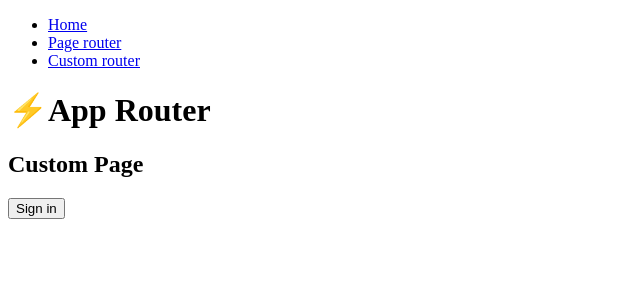
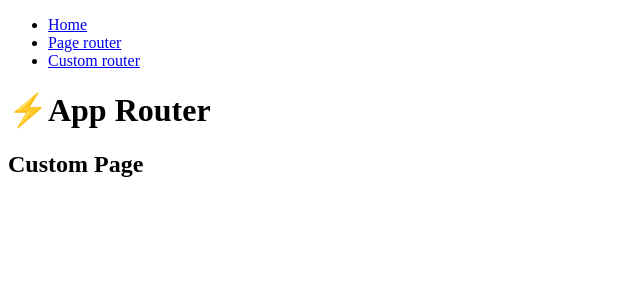
Before and after one commit to alnatalie/dz-auth-ts-app-prisma-next, a Next.js app: page /custom in a window 1280 px wide. Shown: the top 300 px of the page, without its empty margins (0-640 px from the left). Built offline with nearby package versions, Linux system fonts and the light colour scheme; no server answers.

Commit message:
+устранение ошибок

```diff
--- a/app/custom/page.tsx
+++ b/app/custom/page.tsx
@@ -6,54 +6,54 @@ import { auth, signIn, signOut, } from "@/auth"
 export default function Page1(){
     return <>
         <h2>Custom Page</h2>
-        <Account/>
+        {/* <Account/> */}
     </>
 }
 
 
-export async function Account() {
-    const session = await auth();
+// export async function Account() {
+//     const session = await auth();
 
-    if (session?.user) {
-            return (
-                // const {user} = session;
-              <>
-                Signed in as {session.user?.name} ({session.user?.email}) <br />
-                {session.user?.image && <img src={session.user.image} style={{width:'100px',borderRadius:'50%'}}/>}<br />
-                <SignOut/>
-              </>
-            )
-          }
-          return <>
-          <SignIn/>
-          </>
+//     if (session?.user) {
+//             return (
+//                 // const {user} = session;
+//               <>
+//                 Signed in as {session.user?.name} ({session.user?.email}) <br />
+//                 {session.user?.image && <img src={session.user.image} style={{width:'100px',borderRadius:'50%'}}/>}<br />
+//                 <SignOut/>
+//               </>
+//             )
+//           }
+//           return <>
+//           <SignIn/>
+//           </>
 
 
-}
+// }
 
-export function SignIn() {
-    return (
-      <>
-        <form
-          action={async () => {
-            "use server";
-            await signIn();
-          }}
-        >
-          <button type="submit">Sign in</button>
-        </form>
-      </>
-    );
-  }
+// export function SignIn() {
+//     return (
+//       <>
+//         <form
+//           action={async () => {
+//             "use server";
+//             await signIn();
+//           }}
+//         >
+//           <button type="submit">Sign in</button>
+//         </form>
+//       </>
+//     );
+//   }
 
-export function SignOut(){
-    return(
-        <form
-        action={async()=>{
-            "use server"
-            await signOut()
-        }}>
-            <button>Sign out</button>
-        </form>
-    )
-}
+// export function SignOut(){
+//     return(
+//         <form
+//         action={async()=>{
+//             "use server"
+//             await signOut()
+//         }}>
+//             <button>Sign out</button>
+//         </form>
+//     )
+// }
```
